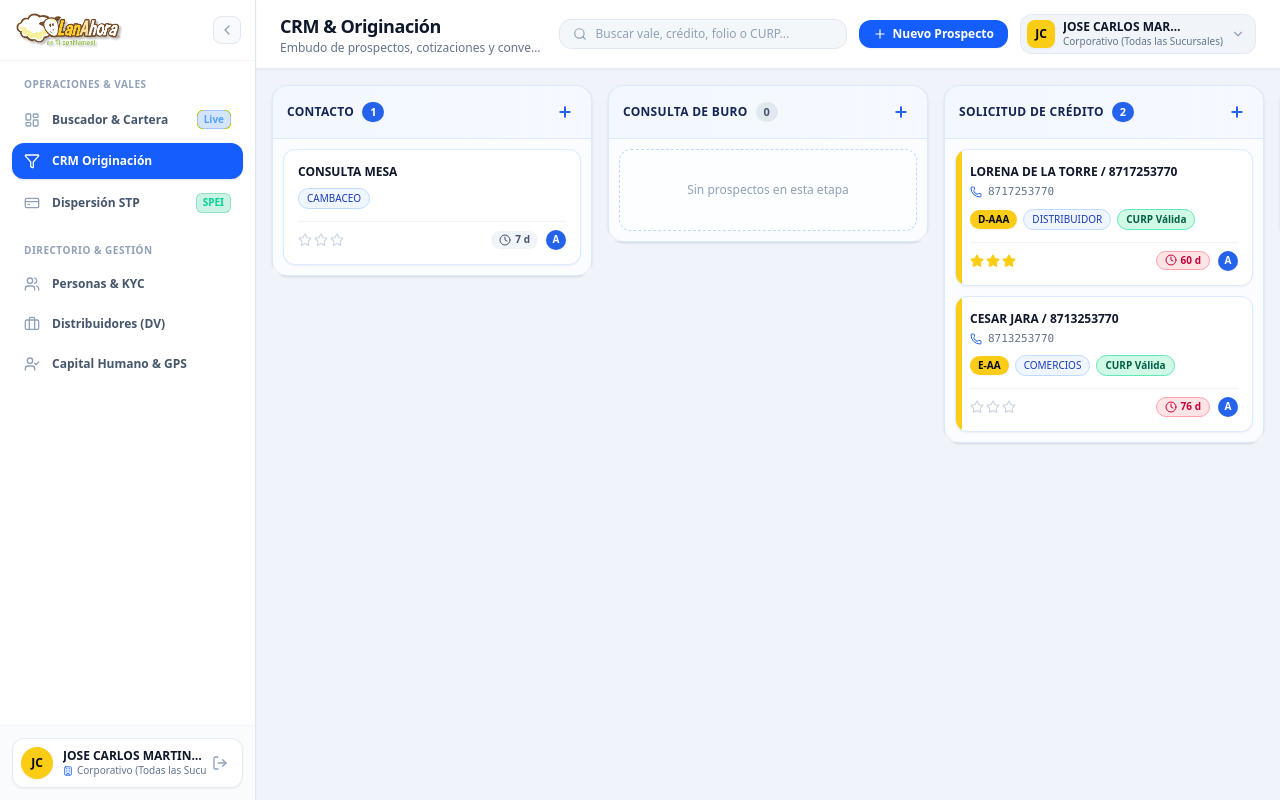
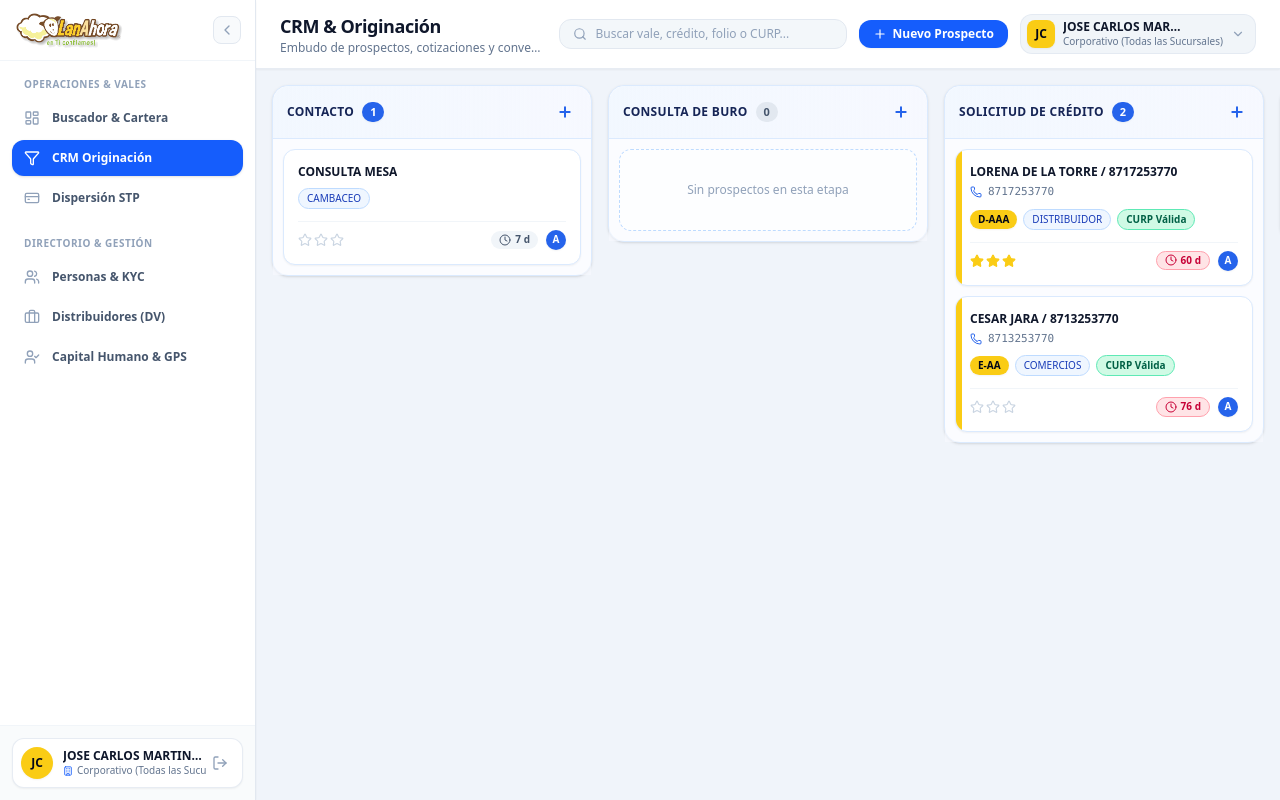
Before and after one commit to CarlosMartinezLH/SystemCore_LH, a Next.js app: page / in a window 1280 px wide. Both pictures are taken after a click on the button "Ingresar". Built offline with nearby package versions, Linux system fonts and the light colour scheme.

Commit message:
fix(sidebar): remove 'Live' and 'SPEI' badges from menu items

```diff
--- a/src/components/Sidebar.tsx
+++ b/src/components/Sidebar.tsx
@@ -61,8 +61,6 @@ export default function Sidebar({
           id: 'core_dashboard',
           name: 'Buscador & Cartera',
           icon: LayoutDashboard,
-          badge: 'Live',
-          badgeColor: 'bg-blue-500/20 text-blue-400 border border-blue-500/30',
         },
         {
           id: 'crm',
@@ -73,8 +71,6 @@ export default function Sidebar({
           id: 'dispersion',
           name: 'Dispersión STP',
           icon: CreditCard,
-          badge: 'SPEI',
-          badgeColor: 'bg-emerald-500/20 text-emerald-400 border border-emerald-500/30',
         },
       ],
     },
```
